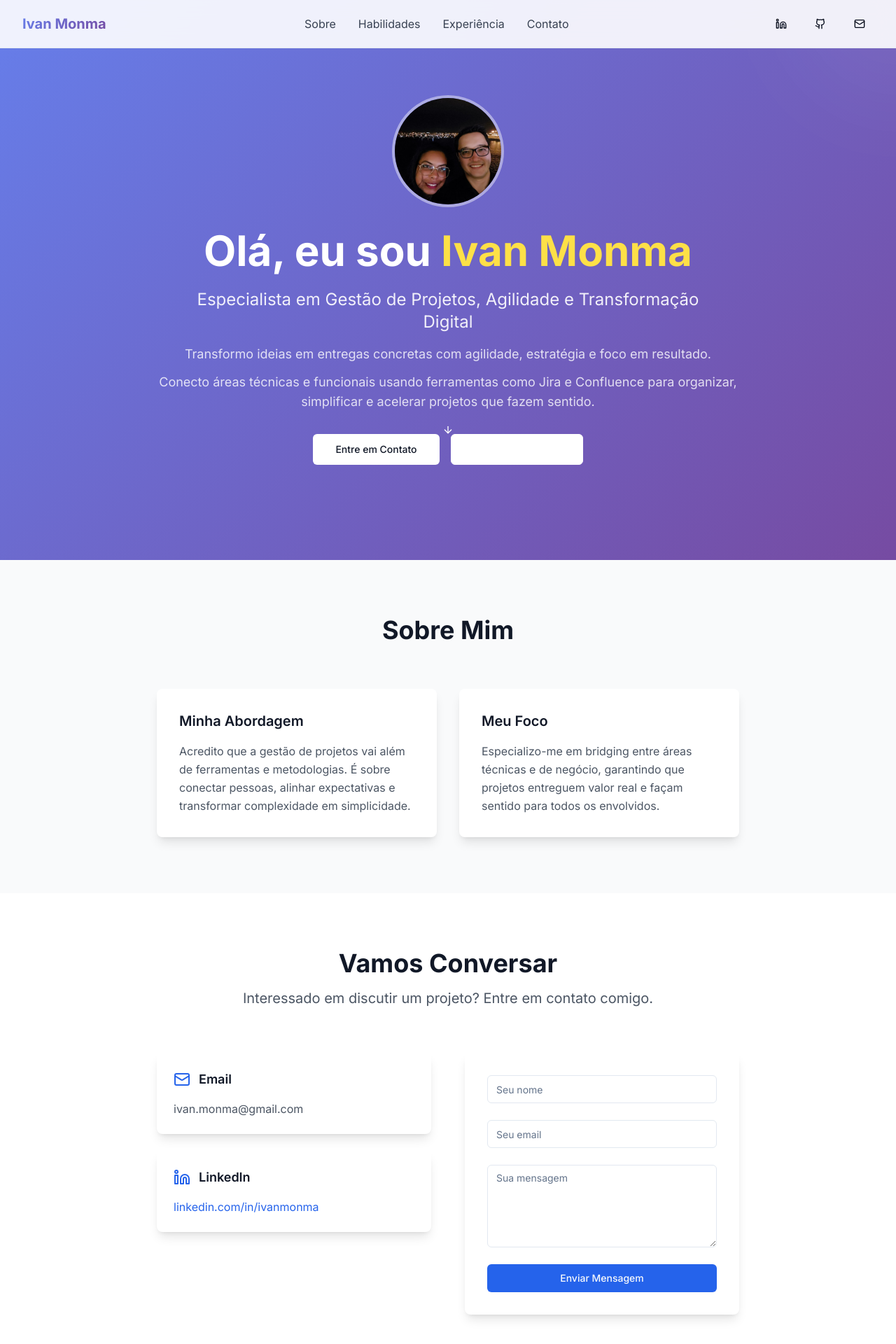
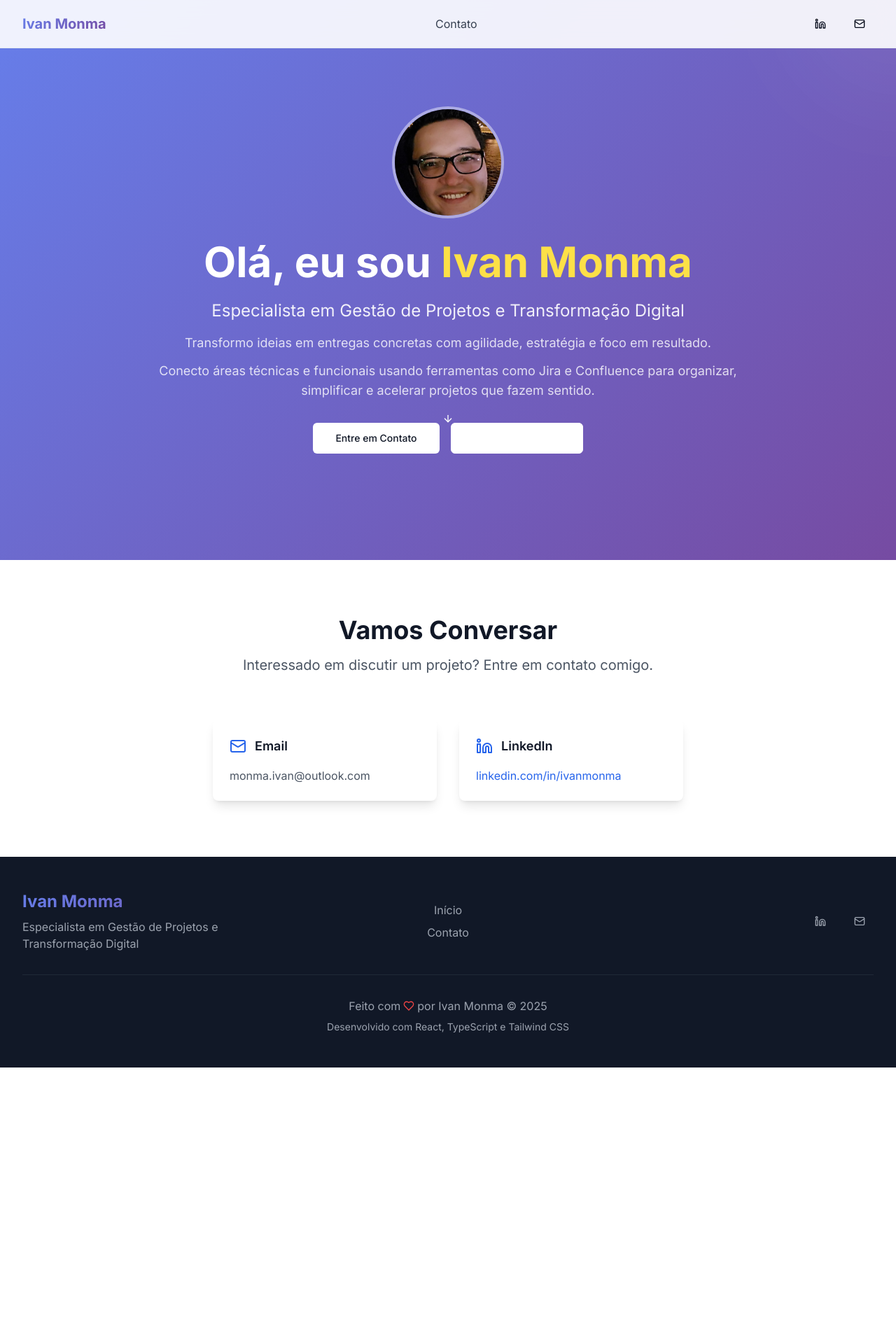
Before and after one commit to monmaivan/ivan-monma, a React (Vite) app: page / in a window 1280 px wide. Shown: the top 1920 px of the page at 70% size. After the commit the page ends 1525 px from the top, so only its background shows below. Built offline with nearby package versions, Linux system fonts and the light colour scheme.

Commit message:
Refactor: Update content and design
Update the profile image, text, and contact information. Remove the "About me" section and email form.

```diff
--- a/src/components/ContactSection.tsx
+++ b/src/components/ContactSection.tsx
@@ -1,31 +1,9 @@
 
-import React, { useState } from 'react';
-import { Button } from '@/components/ui/button';
-import { Input } from '@/components/ui/input';
-import { Textarea } from '@/components/ui/textarea';
+import React from 'react';
 import { Card, CardContent } from '@/components/ui/card';
 import { Mail, Linkedin } from 'lucide-react';
 
 const ContactSection = () => {
-  const [formData, setFormData] = useState({
-    name: '',
-    email: '',
-    message: ''
-  });
-
-  const handleSubmit = (e: React.FormEvent) => {
-    e.preventDefault();
-    console.log('Form submitted:', formData);
-    // Here you would typically send the form data to a backend service
-  };
-
-  const handleChange = (e: React.ChangeEvent<HTMLInputElement | HTMLTextAreaElement>) => {
-    setFormData({
-      ...formData,
-      [e.target.name]: e.target.value
-    });
-  };
-
   return (
     <section id="contato" className="py-20 bg-white">
       <div className="max-w-4xl mx-auto px-4 sm:px-6 lg:px-8">
@@ -38,16 +16,14 @@ const ContactSection = () => {
           </p>
         </div>
 
-        <div className="grid md:grid-cols-2 gap-12">
-          {/* Contact Info - Simplified */}
-          <div className="space-y-6">
+        <div className="grid md:grid-cols-2 gap-8 max-w-2xl mx-auto">
           <Card className="border-none shadow-lg">
             <CardContent className="p-6">
               <div className="flex items-center mb-4">
                 <Mail className="h-6 w-6 text-blue-600 mr-3" />
                 <h3 className="text-lg font-semibold text-gray-900">Email</h3>
               </div>
-                <p className="text-gray-600">ivan.monma@gmail.com</p>
+              <p className="text-gray-600">monma.ivan@outlook.com</p>
             </CardContent>
           </Card>
 
@@ -68,51 +44,6 @@ const ContactSection = () => {
             </CardContent>
           </Card>
         </div>
-
-          {/* Contact Form - Simplified */}
-          <Card className="border-none shadow-lg">
-            <CardContent className="p-8">
-              <form onSubmit={handleSubmit} className="space-y-6">
-                <div>
-                  <Input
-                    type="text"
-                    name="name"
-                    placeholder="Seu nome"
-                    value={formData.name}
-                    onChange={handleChange}
-                    required
-                    className="w-full"
-                  />
-                </div>
-                <div>
-                  <Input
-                    type="email"
-                    name="email"
-                    placeholder="Seu email"
-                    value={formData.email}
-                    onChange={handleChange}
-                    required
-                    className="w-full"
-                  />
-                </div>
-                <div>
-                  <Textarea
-                    name="message"
-                    placeholder="Sua mensagem"
-                    value={formData.message}
-                    onChange={handleChange}
-                    required
-                    rows={5}
-                    className="w-full"
-                  />
-                </div>
-                <Button type="submit" className="w-full bg-blue-600 hover:bg-blue-700">
-                  Enviar Mensagem
-                </Button>
-              </form>
-            </CardContent>
-          </Card>
-        </div>
       </div>
     </section>
   );
--- a/src/components/Footer.tsx
+++ b/src/components/Footer.tsx
@@ -1,6 +1,6 @@
 
 import React from 'react';
-import { Github, Linkedin, Mail, Heart } from 'lucide-react';
+import { Linkedin, Mail, Heart } from 'lucide-react';
 import { Button } from '@/components/ui/button';
 
 const Footer = () => {
@@ -16,7 +16,7 @@ const Footer = () => {
           <div>
             <h3 className="text-2xl font-bold text-gradient mb-2">Ivan Monma</h3>
             <p className="text-gray-400">
-              Desenvolvedor Full-Stack apaixonado por criar soluções inovadoras
+              Especialista em Gestão de Projetos e Transformação Digital
             </p>
           </div>
 
@@ -30,22 +30,10 @@ const Footer = () => {
                 Início
               </button>
               <button
-                onClick={() => document.getElementById('sobre')?.scrollIntoView({ behavior: 'smooth' })}
+                onClick={() => document.getElementById('contato')?.scrollIntoView({ behavior: 'smooth' })}
                 className="text-gray-400 hover:text-white transition-colors"
               >
-                Sobre
-              </button>
-              <button
-                onClick={() => document.getElementById('habilidades')?.scrollIntoView({ behavior: 'smooth' })}
-                className="text-gray-400 hover:text-white transition-colors"
-              >
-                Habilidades
-              </button>
-              <button
-                onClick={() => document.getElementById('experiencia')?.scrollIntoView({ behavior: 'smooth' })}
-                className="text-gray-400 hover:text-white transition-colors"
-              >
-                Experiência
+                Contato
               </button>
             </div>
           </div>
@@ -58,12 +46,7 @@ const Footer = () => {
               </a>
             </Button>
             <Button variant="ghost" size="sm" asChild className="text-gray-400 hover:text-white">
-              <a href="https://github.com/ivanmonma" target="_blank" rel="noopener noreferrer">
-                <Github className="h-5 w-5" />
-              </a>
-            </Button>
-            <Button variant="ghost" size="sm" asChild className="text-gray-400 hover:text-white">
-              <a href="mailto:ivan.monma@gmail.com">
+              <a href="mailto:monma.ivan@outlook.com">
                 <Mail className="h-5 w-5" />
               </a>
             </Button>
--- a/src/components/Header.tsx
+++ b/src/components/Header.tsx
@@ -28,24 +28,6 @@ const Header = () => {
           {/* Desktop Navigation */}
           <nav className="hidden md:flex items-center space-x-8">
             <button
-              onClick={() => scrollToSection('sobre')}
-              className="text-gray-700 hover:text-primary transition-colors"
-            >
-              Sobre
-            </button>
-            <button
-              onClick={() => scrollToSection('habilidades')}
-              className="text-gray-700 hover:text-primary transition-colors"
-            >
-              Habilidades
-            </button>
-            <button
-              onClick={() => scrollToSection('experiencia')}
-              className="text-gray-700 hover:text-primary transition-colors"
-            >
-              Experiência
-            </button>
-            <button
               onClick={() => scrollToSection('contato')}
               className="text-gray-700 hover:text-primary transition-colors"
             >
@@ -61,12 +43,7 @@ const Header = () => {
               </a>
             </Button>
             <Button variant="ghost" size="sm" asChild>
-              <a href="https://github.com/ivanmonma" target="_blank" rel="noopener noreferrer">
-                <Github className="h-4 w-4" />
-              </a>
-            </Button>
-            <Button variant="ghost" size="sm" asChild>
-              <a href="mailto:ivan.monma@gmail.com">
+              <a href="mailto:monma.ivan@outlook.com">
                 <Mail className="h-4 w-4" />
               </a>
             </Button>
@@ -88,24 +65,6 @@ const Header = () => {
           <div className="md:hidden pb-4">
             <nav className="flex flex-col space-y-2">
               <button
-                onClick={() => scrollToSection('sobre')}
-                className="text-left py-2 text-gray-700 hover:text-primary transition-colors"
-              >
-                Sobre
-              </button>
-              <button
-                onClick={() => scrollToSection('habilidades')}
-                className="text-left py-2 text-gray-700 hover:text-primary transition-colors"
-              >
-                Habilidades
-              </button>
-              <button
-                onClick={() => scrollToSection('experiencia')}
-                className="text-left py-2 text-gray-700 hover:text-primary transition-colors"
-              >
-                Experiência
-              </button>
-              <button
                 onClick={() => scrollToSection('contato')}
                 className="text-left py-2 text-gray-700 hover:text-primary transition-colors"
               >
@@ -118,12 +77,7 @@ const Header = () => {
                   </a>
                 </Button>
                 <Button variant="ghost" size="sm" asChild>
-                  <a href="https://github.com/ivanmonma" target="_blank" rel="noopener noreferrer">
-                    <Github className="h-4 w-4" />
-                  </a>
-                </Button>
-                <Button variant="ghost" size="sm" asChild>
-                  <a href="mailto:ivan.monma@gmail.com">
+                  <a href="mailto:monma.ivan@outlook.com">
                     <Mail className="h-4 w-4" />
                   </a>
                 </Button>
--- a/src/components/HeroSection.tsx
+++ b/src/components/HeroSection.tsx
@@ -25,7 +25,7 @@ const HeroSection = () => {
           <div className="mb-8">
             <div className="w-32 h-32 md:w-40 md:h-40 mx-auto rounded-full bg-white/20 backdrop-blur-sm border-4 border-white/30 flex items-center justify-center overflow-hidden">
               <img
-                src="/lovable-uploads/8c115ff2-1e69-4aa0-98d3-aadfb750a3ee.png"
+                src="/lovable-uploads/84f2ba39-df84-408e-810d-f99aeecbf7b8.png"
                 alt="Ivan Monma"
                 className="w-full h-full object-cover"
               />
@@ -38,7 +38,7 @@ const HeroSection = () => {
               Olá, eu sou <span className="text-yellow-300">Ivan Monma</span>
             </h1>
             <p className="text-xl md:text-2xl text-white/90 mb-4 max-w-3xl mx-auto">
-              Especialista em Gestão de Projetos, Agilidade e Transformação Digital
+              Especialista em Gestão de Projetos e Transformação Digital
             </p>
             <div className="text-lg text-white/80 mb-8 max-w-4xl mx-auto space-y-3">
               <p>Transformo ideias em entregas concretas com agilidade, estratégia e foco em resultado.</p>
@@ -69,7 +69,7 @@ const HeroSection = () => {
             <Button
               variant="ghost"
               size="sm"
-              onClick={() => scrollToSection('sobre')}
+              onClick={() => scrollToSection('contato')}
               className="text-white hover:bg-white/10"
             >
               <ArrowDown className="h-6 w-6" />
--- a/src/pages/Index.tsx
+++ b/src/pages/Index.tsx
@@ -2,7 +2,6 @@
 import React from 'react';
 import Header from '@/components/Header';
 import HeroSection from '@/components/HeroSection';
-import AboutSection from '@/components/AboutSection';
 import ContactSection from '@/components/ContactSection';
 import Footer from '@/components/Footer';
 
@@ -11,7 +10,6 @@ const Index = () => {
     <div className="min-h-screen">
       <Header />
       <HeroSection />
-      <AboutSection />
       <ContactSection />
       <Footer />
     </div>
```
Also changed, not shown: public/lovable-uploads/84f2ba39-df84-408e-810d-f99aeecbf7b8.png (added). Lines whose indentation alone changed are shown as unchanged.
